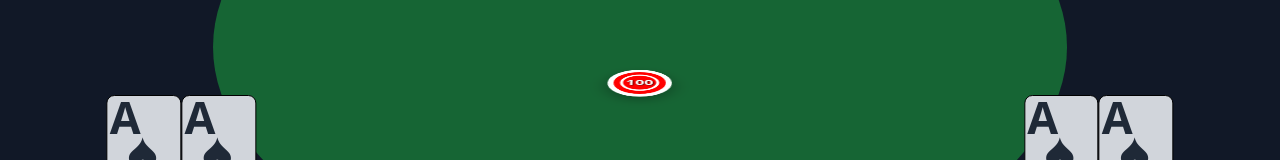
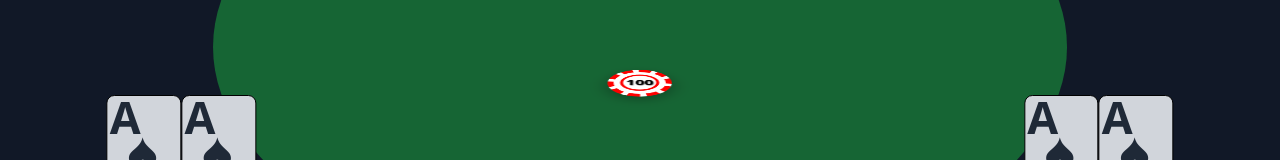
Before and after one commit to wegman7/poker-frontend, a Next.js app: page /room in a window 1280 px wide. Shown: the part 313-473 px from the top of the page. Built offline with nearby package versions, Linux system fonts and the light colour scheme.

Commit message:
chips look good

```diff
--- a/src/app/globals.css
+++ b/src/app/globals.css
@@ -33,8 +33,8 @@
   width: min(3vw * 2, 4vh * 2); /* Slightly larger size */
   height: min(3vw * 2, 4vh * 2); /* Matches width for a perfect circle */
   border-radius: 50%;
-  background: red; /* Default color, overridden by prop */
-  border: 0.4em solid white; /* Proportional border */
+  background: white; /* Default color, overridden by prop */
+  border: min(3vw / 5, 4vh / 5) dashed; /* Proportional border */
   position: relative;
   transform: rotateX(65deg) translateZ(5px); /* Tilt forward */
   box-shadow: 0px 0.4em 1.2em rgba(0, 0, 0, 0.3);
@@ -48,7 +48,7 @@
   width: 75%; /* 75% of the poker chip size */
   height: 75%;
   border-radius: 50%;
-  border: 0.2em solid white; /* Proportional inner ring border */
+  border: 0.2em solid; /* Proportional inner ring border */
   position: absolute;
   top: 50%;
   left: 50%;
@@ -60,7 +60,7 @@
 .chip-amount {
   font-size: min(3vw / 2, 4vh / 2); /* Slightly larger text size */
   font-weight: bold;
-  color: white;
+  color: black;
   text-shadow: 0.05em 0.05em 0.1em rgba(0, 0, 0, 0.8); /* Adds depth */
   z-index: 2; /* Ensure text is above other elements */
   position: relative;
--- a/src/app/room/Chip.tsx
+++ b/src/app/room/Chip.tsx
@@ -1,10 +1,10 @@
 import React from "react";
 
-const PokerChip = ({ amount }: { amount: number }) => {
+const PokerChip = ({ amount, color }: { amount: number, color: string }) => {
   return (
     <div className="chip-container">
-      <div className="poker-chip">
-        <div className="chip-ring"></div>
+      <div className="poker-chip" style={{ borderColor: color }}>
+        <div className="chip-ring" style={{ borderColor: color }} />
         <div className="chip-amount">{amount}</div>
       </div>
     </div>
--- a/src/app/room/PlayerSeat.tsx
+++ b/src/app/room/PlayerSeat.tsx
@@ -60,7 +60,7 @@ const cardTwoPositions: { [key: string]: string } = {
       <>
         <Card rank="A" suit="s" size={cardSize} position={cardOnePositions[seatId]} />
         <Card rank="A" suit="s" size={cardSize} position={cardTwoPositions[seatId]} />
-        <PokerChip amount={100} />
+        <PokerChip amount={100} color="red" />
         <div className={`${seatPositions[seatId]} absolute transform -translate-x-1/2 -translate-y-1/2 w-[15%] h-[5%] bg-gray-800 rounded-lg text-center dynamic-text`}>
           {seatId}
         </div>
```
